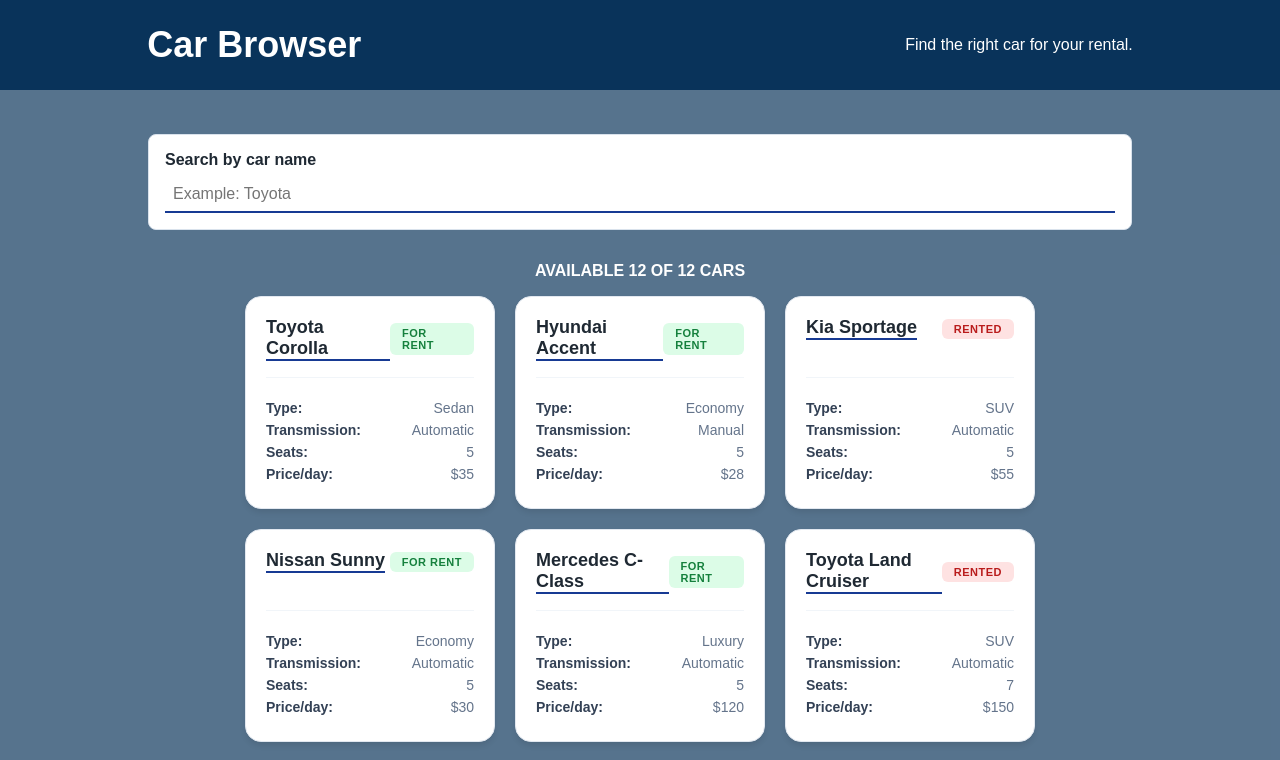
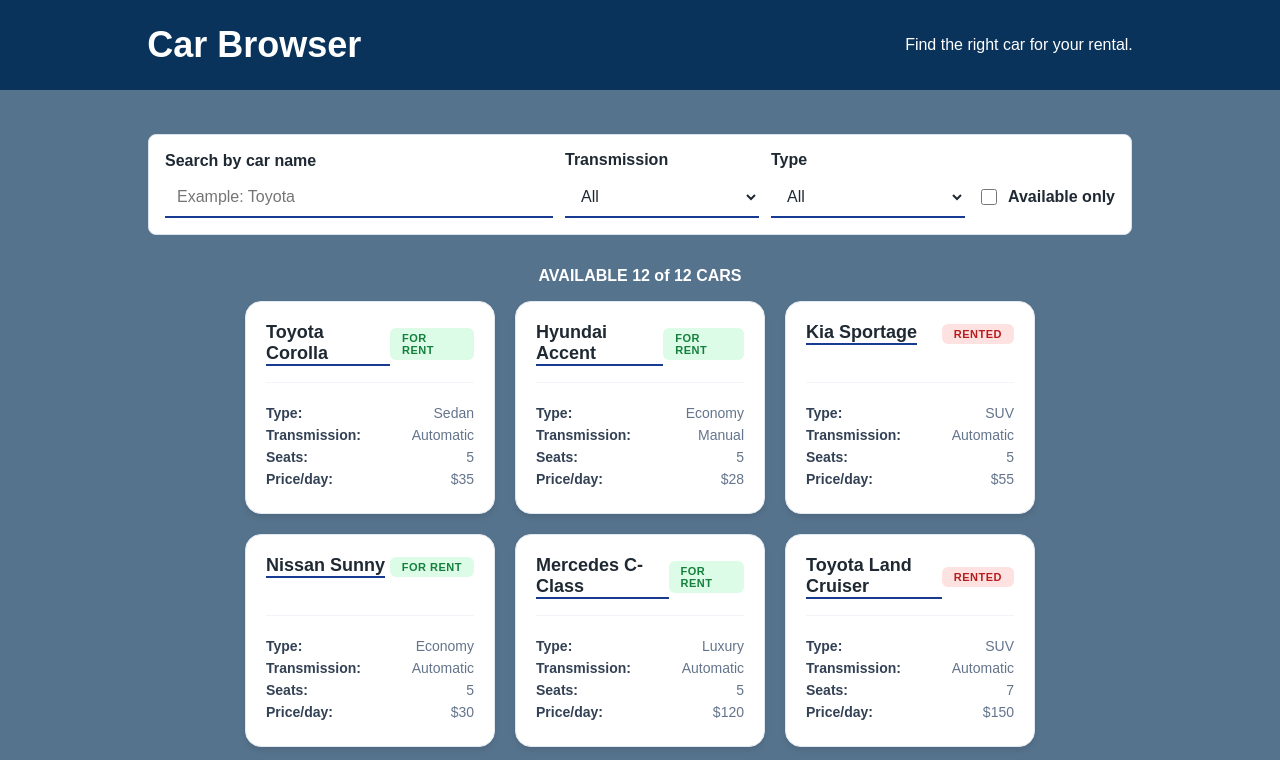
Before and after one commit to Sadigov26/drigo-car-browser, a React (Vite) app: page / in a window 1280 px wide. Shown: the top 760 px of the page. Built offline with nearby package versions, Linux system fonts and the light colour scheme.

Commit message:
add car filters

```diff
--- a/src/components/SearchBox/SearchBox.jsx
+++ b/src/components/SearchBox/SearchBox.jsx
@@ -1,8 +1,18 @@
-import styles from './SearchBox.module.css'
+import styles from "./SearchBox.module.css";
 
-const SearchBox = ({ searchText, onSearchChange }) => {
+const SearchBox = ({
+  searchText,
+  onSearchChange,
+  transmissionFilter,
+  onTransmissionChange,
+  typeFilter,
+  onTypeChange,
+  availableOnly,
+  onAvailableChange,
+}) => {
   return (
     <div className={styles.searchBox}>
+      <div className={styles.field}>
         <label htmlFor="search">Search by car name</label>
         <input
           id="search"
@@ -12,7 +22,45 @@
           placeholder="Example: Toyota"
         />
       </div>
-  )
-}
 
-export default SearchBox
+      <div className={styles.field}>
+        <label htmlFor="transmission">Transmission</label>
+        <select
+          id="transmission"
+          value={transmissionFilter}
+          onChange={(event) => onTransmissionChange(event.target.value)}
+        >
+          <option value="All">All</option>
+          <option value="Automatic">Automatic</option>
+          <option value="Manual">Manual</option>
+        </select>
+      </div>
+
+      <div className={styles.field}>
+        <label htmlFor="type">Type</label>
+        <select
+          id="type"
+          value={typeFilter}
+          onChange={(event) => onTypeChange(event.target.value)}
+        >
+          <option value="All">All</option>
+          <option value="Economy">Economy</option>
+          <option value="Sedan">Sedan</option>
+          <option value="SUV">SUV</option>
+          <option value="Luxury">Luxury</option>
+        </select>
+      </div>
+
+      <label className={styles.checkbox}>
+        <input
+          type="checkbox"
+          checked={availableOnly}
+          onChange={(event) => onAvailableChange(event.target.checked)}
+        />
+        Available only
+      </label>
+    </div>
+  );
+};
+
+export default SearchBox;
--- a/src/components/SearchBox/SearchBox.module.css
+++ b/src/components/SearchBox/SearchBox.module.css
@@ -1,27 +1,61 @@
 .searchBox {
-  display: flex;
-  flex-direction: column;
+  display: grid;
+  grid-template-columns: 2fr 1fr 1fr auto;
+  align-items: end;
   width: 100%;
   margin-bottom: 16px;
   padding: 16px;
-  gap: 8px;
+  gap: 12px;
   background-color: #ffffff;
   border: 1px solid #d9e2ec;
   border-radius: 8px;
 }
 
-.searchBox label {
+.field {
+  display: flex;
+  flex-direction: column;
+  gap: 8px;
+}
+
+.field label,
+.checkbox {
   color: #1f2933;
   font-weight: 600;
 }
 
-.searchBox input {
+.field input,
+.field select {
   width: 100%;
   padding: 10px 12px;
   color: #1f2933;
   font-size: 16px;
   border: none;
-  border-bottom: 2px solid #173a93 ;
-  padding: 8px;
+  border-bottom: 2px solid #173a93;
   outline: none;
+  background-color: #ffffff;
 }
+
+.checkbox {
+  display: flex;
+  align-items: center;
+  gap: 8px;
+  min-height: 42px;
+  white-space: nowrap;
+}
+
+.checkbox input {
+  width: 16px;
+  height: 16px;
+}
+
+@media screen and (max-width: 900px) {
+  .searchBox {
+    grid-template-columns: 1fr 1fr;
+  }
+}
+
+@media screen and (max-width: 600px) {
+  .searchBox {
+    grid-template-columns: 1fr;
+  }
+}
--- a/src/pages/CarBrowser/CarBrowser.jsx
+++ b/src/pages/CarBrowser/CarBrowser.jsx
@@ -8,6 +8,9 @@
 const CarBrowser = () => {
   const [searchText, setSearchText] = useState("");
   const [debouncedSearchText, setDebouncedSearchText] = useState("");
+  const [transmissionFilter, setTransmissionFilter] = useState("All");
+  const [typeFilter, setTypeFilter] = useState("All");
+  const [availableOnly, setAvailableOnly] = useState(false);
 
   useEffect(() => {
     const timerId = setTimeout(() => {
@@ -19,17 +22,54 @@
     };
   }, [searchText]);
 
-  const filteredCars = cars.filter((car) =>
-    car.name.toLowerCase().includes(debouncedSearchText.toLowerCase()),
-  );
+
+
+  const filteredCars = cars.filter((car) => {
+    const matchesSearch = car.name
+      .toLowerCase()
+      .includes(debouncedSearchText.toLowerCase());
+
+
+
+
+
+    const matchesTransmission =
+      transmissionFilter === "All" || car.transmission === transmissionFilter;
+
+
+
+    const matchesType = typeFilter === "All" || car.type === typeFilter;
+
+
+
+    const matchesAvailability = !availableOnly || car.available;
+
+
+
+    return (
+      matchesSearch &&
+      matchesTransmission &&
+      matchesType &&
+      matchesAvailability
+    );
+  });
 
   return (
     <div className={styles.page}>
       <Header />
       <div className={styles.searchContainer}>
-        <SearchBox searchText={searchText} onSearchChange={setSearchText} />
+        <SearchBox
+          searchText={searchText}
+          onSearchChange={setSearchText}
+          transmissionFilter={transmissionFilter}
+          onTransmissionChange={setTransmissionFilter}
+          typeFilter={typeFilter}
+          onTypeChange={setTypeFilter}
+          availableOnly={availableOnly}
+          onAvailableChange={setAvailableOnly}
+        />
         <p className={styles.counter}>
-          AVAILABLE  {filteredCars.length} OF {cars.length} CARS
+          AVAILABLE  {filteredCars.length} of {cars.length} CARS
         </p>
         <CarGrid cars={filteredCars} />
       </div>
```
Lines whose indentation alone changed are shown as unchanged.
